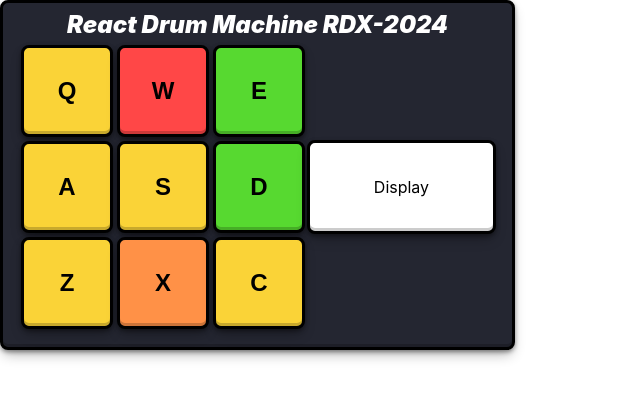
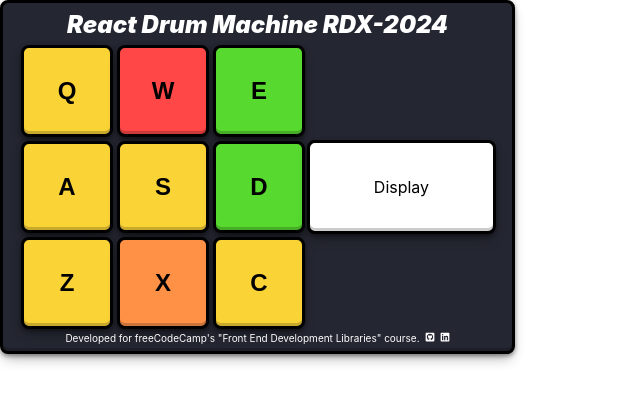
Before and after one commit to weakbox/FCC-Drum-Machine, a React (Vite) app: page / in a window 1280 px wide. Shown: the top 402 px of the page, without its empty margins (0-640 px from the left). Built offline with nearby package versions, Linux system fonts and the light colour scheme.

Commit message:
Added acknowledgements.

```diff
--- a/src/App.css
+++ b/src/App.css
@@ -9,6 +9,7 @@
   border-radius: 8px;
   width: fit-content;
   box-shadow: rgba(0, 0, 0, 0.4) 0px 2px 4px, rgba(0, 0, 0, 0.3) 0px 7px 13px -3px, rgba(0, 0, 0, 0.2) 0px -3px 0px inset;
+}
 
 .header-container {
   display: flex;
@@ -43,7 +44,7 @@
   flex-direction: column-reverse;
   justify-content: space-between;
   align-items: center;
-  padding: 0 1em 1em 1em;
+  padding: 0 1em;
 }
 
 .display-container {
@@ -57,6 +58,22 @@
   text-align: center;
 }
 
+.acknowledgements {
+  display: flex;
+  flex-direction: row;
+  justify-content: center;
+  align-items: center;
+  color: white;
+  font-size: x-small;
+  text-align: center;
+  margin-bottom: 0.5em;
+}
+
+.acknowledgements a {
+  color: white;
+  margin-left: 0.5em;
+}
+
 @media only screen and (min-width: 600px) {
   .header-container p {
     font-size: x-large;
--- a/src/App.jsx
+++ b/src/App.jsx
@@ -2,6 +2,8 @@ import { useState } from 'react'
 import './App.css'
 import './DrumPad.jsx'
 import DrumPad from './DrumPad.jsx';
+import { FaGithubSquare } from "react-icons/fa";
+import { FaLinkedin } from "react-icons/fa";
 
 function App() {
   const [count, setCount] = useState(0)
@@ -62,6 +64,11 @@ function App() {
           </div>
           <div id="display" className="display-container">Display</div>
         </div>
+        <div className="acknowledgements">
+            <p>Developed for freeCodeCamp's "Front End Development Libraries" course.</p>
+            <a href="https://github.com/weakbox/FCC-Drum-Machine" target="_blank"><FaGithubSquare /></a>
+            <a href="https://linkedin.com/in/weakbox" target="_blank"><FaLinkedin /></a>
+        </div>
       </div>
     </>
   )
```
